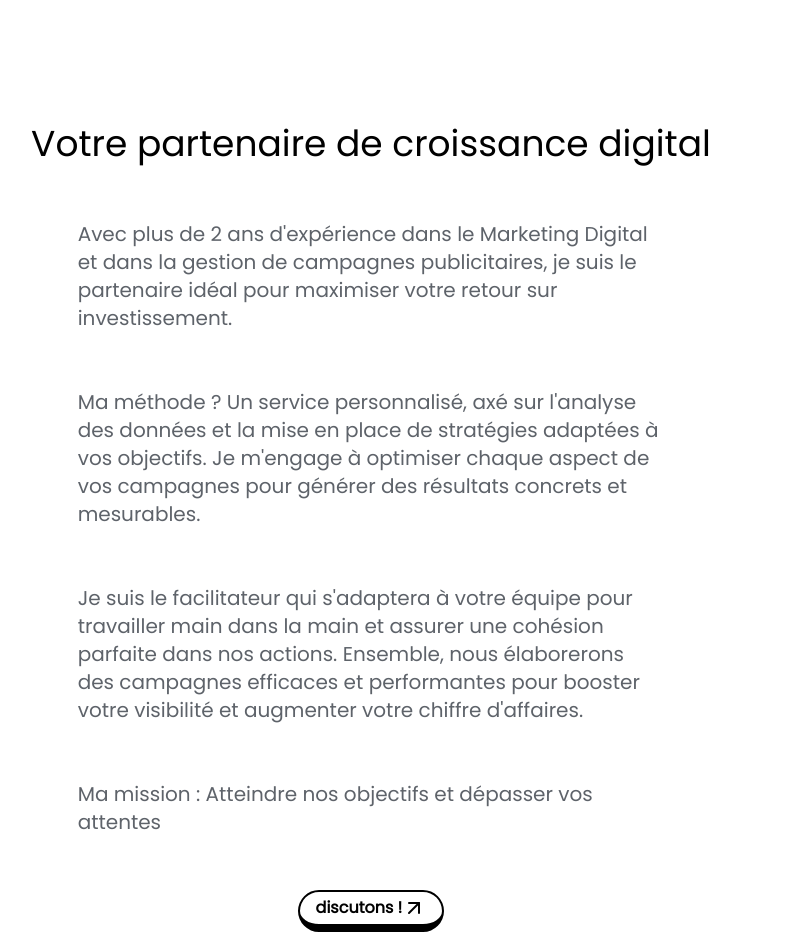
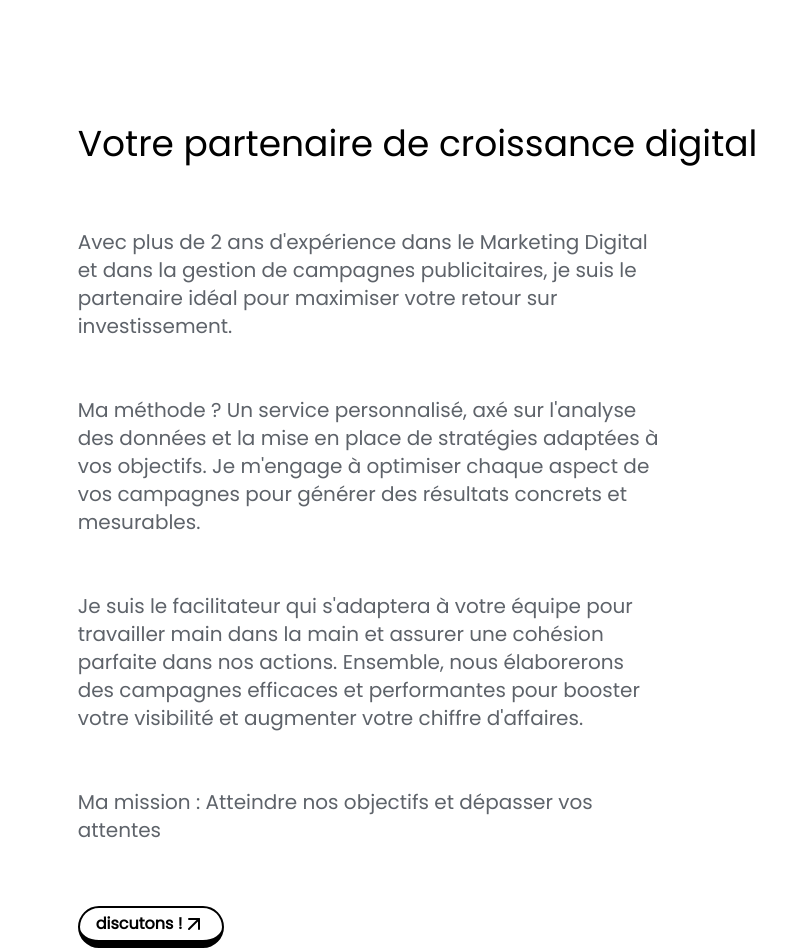
Before and after one commit to AlexisMarketeur/portfolio, a Next.js app: page / in a window 1280 px wide. Shown: the part 820-1772 px from the top of the page, without its empty margins (269-1055 px from the left). Built offline with nearby package versions, Linux system fonts and the light colour scheme.

Commit message:
section fix

```diff
--- a/components/bioSection.tsx
+++ b/components/bioSection.tsx
@@ -5,21 +5,22 @@ import { Button } from "./ui/button";
 export default function BioSection() {
   return (
     <section id="bioSection" className="bg-white w-full flex justify-center">
-      <div className="w-11/12 py-14 md:py-36 flex flex-col items-center">
-        <h2 className="font-bold md:font-normal text-lg md:text-2xl xl:text-4xl">
+      <div className="w-11/12 py-14 md:py-36 flex flex-col items-center justify-center">
+        <div className="md:w-3/4 xl:w-2/4">
+          <h2 className="font-bold md:font-normal text-lg md:text-2xl xl:text-4xl w-max">
             Votre partenaire de croissance digital
           </h2>
-        <div className="text-secondary text-md md:text-xl py-14 sm:w-3/4 md:w-9/12 lg:w-3/6">
+          <div className="text-secondary text-md md:text-xl py-16 ">
             <p className="mb-14">
-            Avec plus de 2 ans d'expérience dans le Marketing Digital et dans la
-            gestion de campagnes publicitaires, je suis le partenaire idéal pour
-            maximiser votre retour sur investissement.
+              Avec plus de 2 ans d'expérience dans le Marketing Digital et dans
+              la gestion de campagnes publicitaires, je suis le partenaire idéal
+              pour maximiser votre retour sur investissement.
             </p>
             <p className="mb-14">
-            Ma méthode ? Un service personnalisé, axé sur l'analyse des données
-            et la mise en place de stratégies adaptées à vos objectifs. Je
-            m'engage à optimiser chaque aspect de vos campagnes pour générer des
-            résultats concrets et mesurables.
+              Ma méthode ? Un service personnalisé, axé sur l'analyse des
+              données et la mise en place de stratégies adaptées à vos
+              objectifs. Je m'engage à optimiser chaque aspect de vos campagnes
+              pour générer des résultats concrets et mesurables.
             </p>
             <p className="mb-14">
               Je suis le facilitateur qui s'adaptera à votre équipe pour
@@ -30,7 +31,7 @@ export default function BioSection() {
             </p>
             <p>Ma mission : Atteindre nos objectifs et dépasser vos attentes</p>
           </div>
-        <div className="h-10  flex flex-col justify-end">
+          <div className="h-10 w-max flex flex-col justify-end">
             <Button variant="cta" size="lg" asChild>
               <Link href="https://calendly.com" target="_blank">
                 discutons ! <ArrowUpRight />
@@ -38,6 +39,7 @@ export default function BioSection() {
             </Button>
           </div>
         </div>
+      </div>
     </section>
   );
 }
```
Lines whose indentation alone changed are shown as unchanged.
